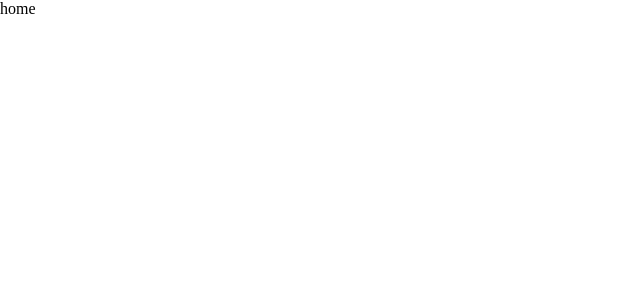
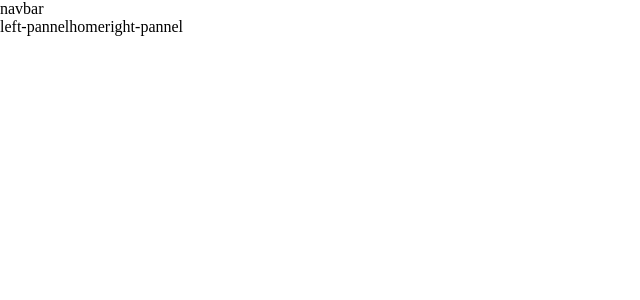
Before and after one commit to denukedissanayake/social_app, a React (Create React App) app: page / in a window 1280 px wide. Shown: the top 300 px of the page, without its empty margins (0-640 px from the left). Built offline with nearby package versions, Linux system fonts and the light colour scheme.

Commit message:
Added Layout for nested routings in home page

```diff
--- a/src/App.tsx
+++ b/src/App.tsx
@@ -1,16 +1,44 @@
 import {
   createBrowserRouter,
+  Outlet,
   RouterProvider,
 } from "react-router-dom";
 import "./App.scss";
+import Leftpannel from "./components/left-pannel/left-pannel";
+import Navbar from "./components/navbar/navbar";
+import Rightpannel from "./components/right-pannel/right-pannel";
 import Home from "./pages/home/home";
 import Login from "./pages/login/login";
+import Profile from "./pages/profile/profile";
 import Signup from "./pages/signup/signup";
+
+const Layout = () => {
+  return (
+    <div>
+      <Navbar/>
+      <div style={{display: "flex"}}>
+        <Leftpannel/>
+        <Outlet/>
+        <Rightpannel/>
+      </div>
+    </div>
+  );
+}
 
 const router = createBrowserRouter([
   {
     path: "/",
-    element: <Home/>,
+    element: <Layout/>,
+    children: [
+      {
+        path: "/",
+        element: <Home/>,
+      },
+      {
+        path: "/profile/:pid",
+        element: <Profile/>,
+      },
+    ]
   },
   {
     path: "/login",
--- /dev/null
+++ b/src/components/left-pannel/left-pannel.tsx
@@ -0,0 +1,11 @@
+import React from 'react'
+
+type Props = {}
+
+const Leftpannel = (props: Props) => {
+  return (
+    <div>left-pannel</div>
+  )
+}
+
+export default Leftpannel;
--- /dev/null
+++ b/src/components/navbar/navbar.tsx
@@ -0,0 +1,11 @@
+import React from 'react'
+
+type Props = {}
+
+const Navbar = (props: Props) => {
+  return (
+    <div>navbar</div>
+  )
+}
+
+export default Navbar;
--- /dev/null
+++ b/src/components/right-pannel/right-pannel.tsx
@@ -0,0 +1,11 @@
+import React from 'react'
+
+type Props = {}
+
+const Rightpannel = (props: Props) => {
+  return (
+    <div>right-pannel</div>
+  )
+}
+
+export default Rightpannel;
--- a/src/pages/profile/profile.tsx
+++ b/src/pages/profile/profile.tsx
@@ -1,4 +1,4 @@
-import "/profile.scss";
+import "./profile.scss";
 
 const Profile = () => {
   return (
```
